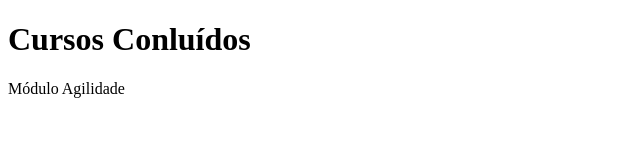
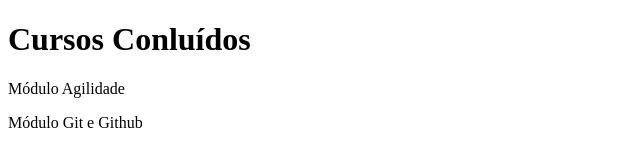
Before and after one commit to joaoatreto27/atividade-git-github, a plain HTML site: page index.html in a window 1280 px wide. Shown: the whole page, without its empty margins (0-640 px from the left). Drawn offline with Linux system fonts and the light colour scheme.

Commit message:
Adicionando curso git

```diff
--- a/index.html
+++ b/index.html
@@ -7,6 +7,6 @@
 <body>
     <h1>Cursos Conluídos</h1>
     <p>Módulo Agilidade</p>
-
+    <p>Módulo Git e Github</p>
 </body>
 </html>
```
